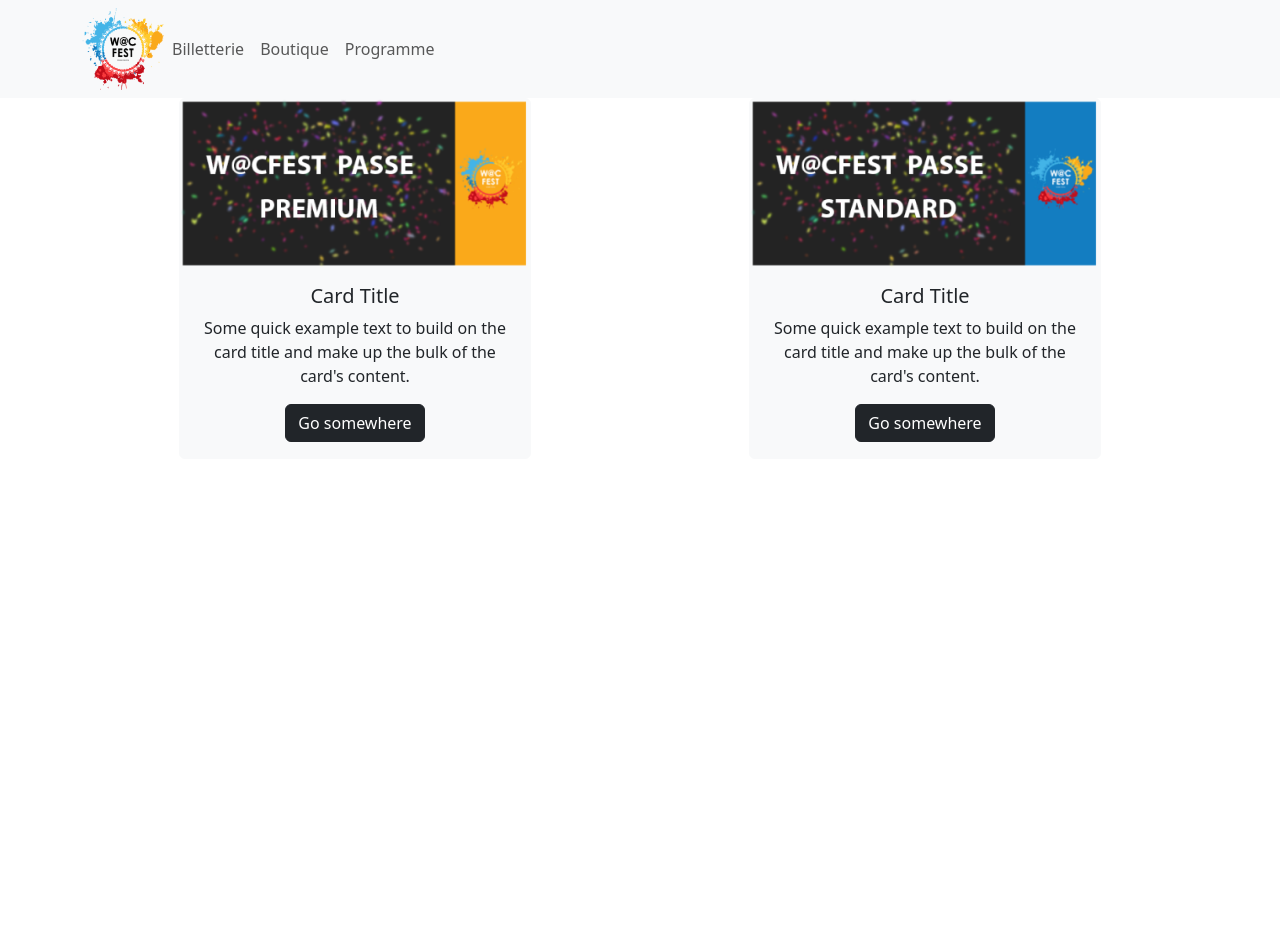
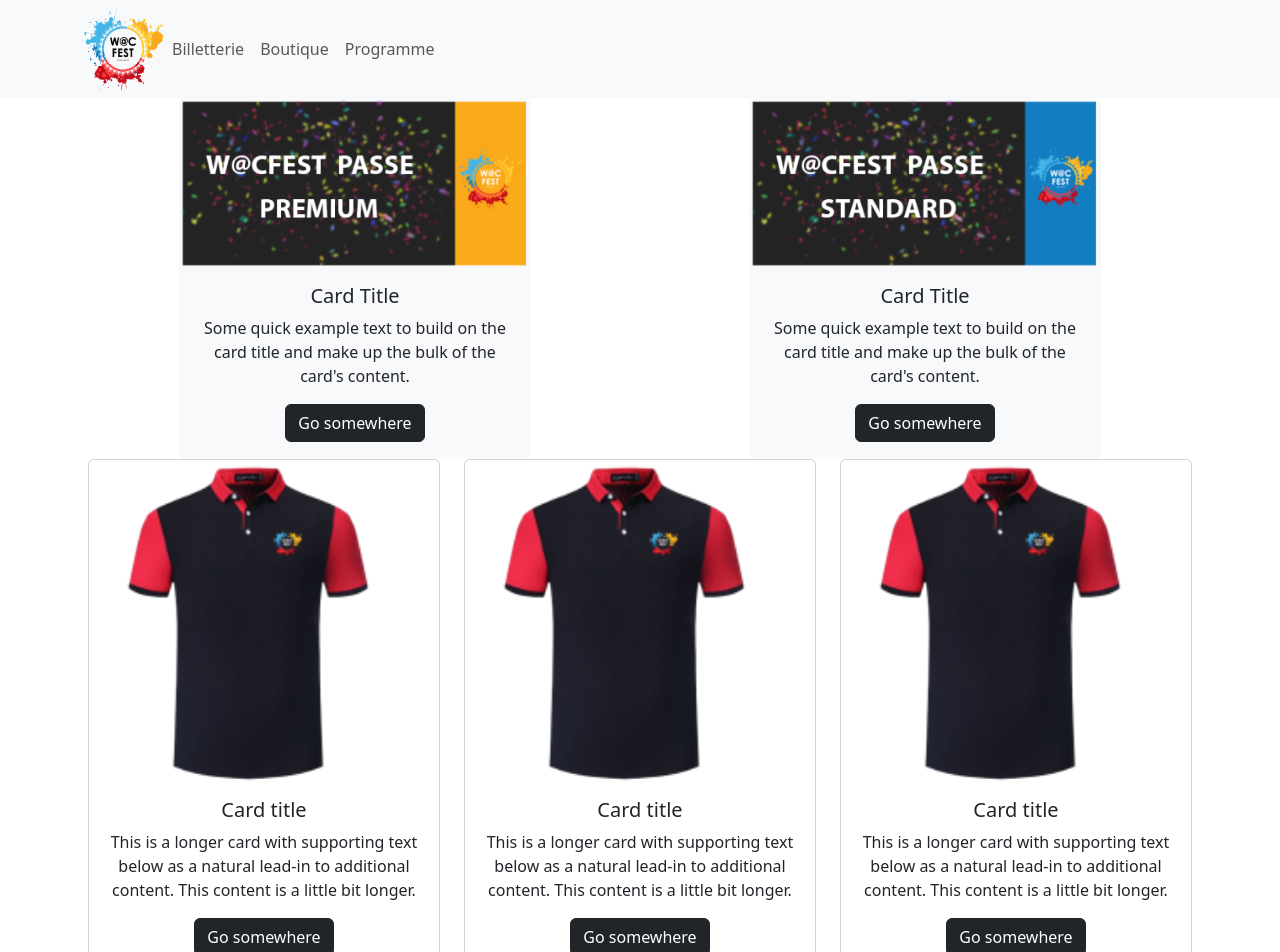
Before and after one commit to KevinJ-Dev/e-commerce-front, a React (Create React App) app in the folder wacfest_front/: page / in a window 1280 px wide. Shown: the top 952 px of the page. Before the commit the page ends 800 px from the top, so only its background shows below. Built offline with nearby package versions, Linux system fonts and the light colour scheme.

Commit message:
Card products

```diff
--- a/wacfest_front/src/components/Home.js
+++ b/wacfest_front/src/components/Home.js
@@ -2,7 +2,9 @@ import Header from "./Header";
 import HomeCard from "./HomeCard";
 import Premium from '../assets/Premium.png'
 import Standard from "../assets/Standard.png";
+import Prod from  "../assets/polo 1.png"
 import {Container, Row} from "react-bootstrap";
+import ProductsCard from "./Products";
 
 export default function Home() {
     return <div>
@@ -17,5 +19,10 @@ export default function Home() {
 
         </Container>
 
+        <Container>
+                <ProductsCard image={Prod}/>
+            <ProductsCard image={Prod}/>
+        </Container>
+
     </div>;
 }
--- a/wacfest_front/src/components/HomeCard.js
+++ b/wacfest_front/src/components/HomeCard.js
@@ -30,6 +30,7 @@ export default function HomeCard({image}){
                 </Card>
             ))}
         </>
+
         </div>
         </Col>
     );
--- /dev/null
+++ b/wacfest_front/src/components/Products.js
@@ -0,0 +1,32 @@
+import Button from 'react-bootstrap/Button';
+import Card from 'react-bootstrap/Card';
+import {Col, Row} from "react-bootstrap";
+
+export default function ProductsCard({image}){
+    return(
+
+            <div className="d-flex justify-content-center">
+                <Row xs={1} md={3} className="g-4">
+                    {Array.from({ length: 3 }).map((_, idx) => (
+                        <Col>
+                            <Card style={{ width: '22rem' }}>
+                                <Card.Img variant="top" src={image} style={{ width: '20rem' }} />
+                                <Card.Body className="text-center">
+                                    <Card.Title>Card title</Card.Title>
+                                    <Card.Text >
+                                        This is a longer card with supporting text below as a natural
+                                        lead-in to additional content. This content is a little bit
+                                        longer.
+                                    </Card.Text>
+                                    <Button variant="dark">Go somewhere</Button>
+                                </Card.Body>
+                            </Card>
+                        </Col>
+                    ))}
+                </Row>
+
+            </div>
+
+
+    );
+}
```
Also changed, not shown: wacfest_front/src/assets/polo 1.png (added).
